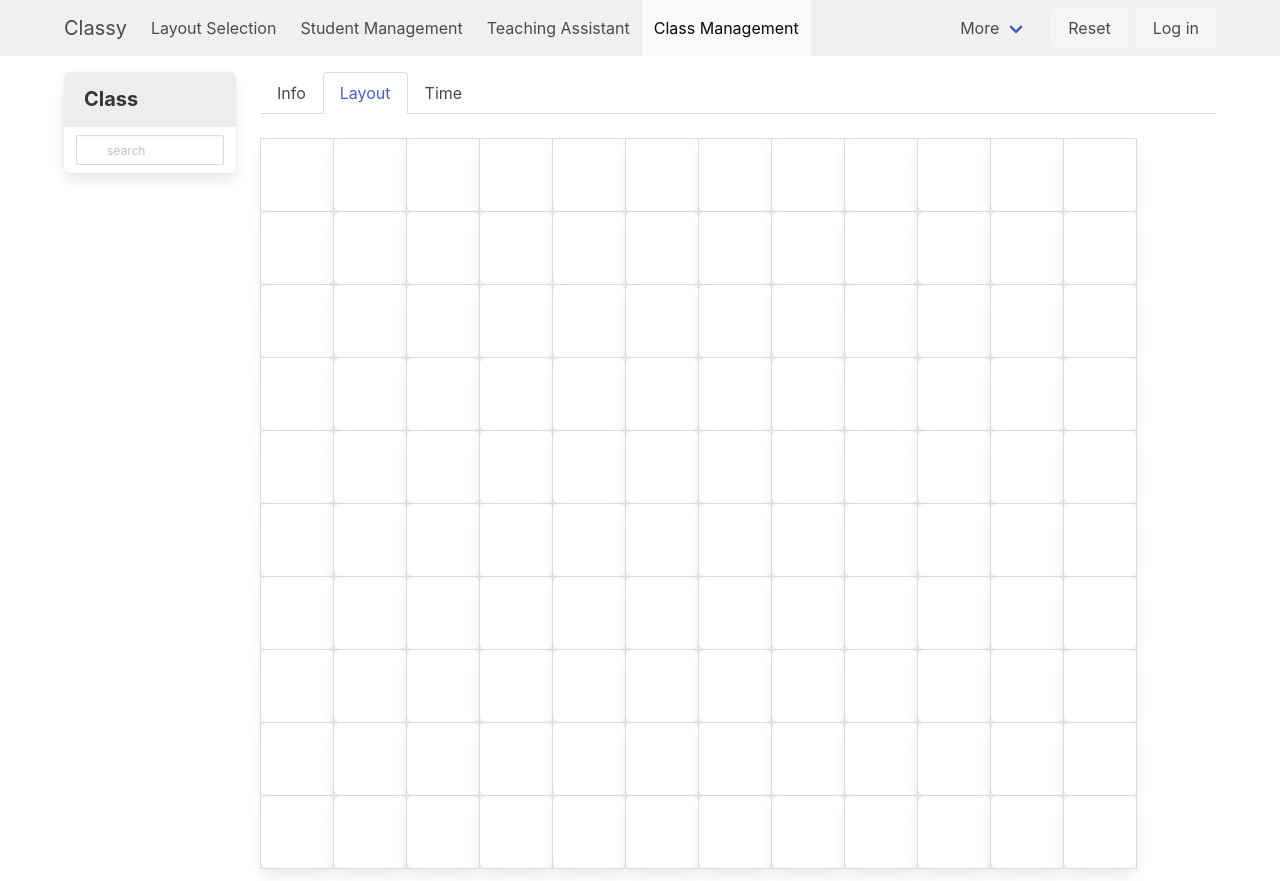
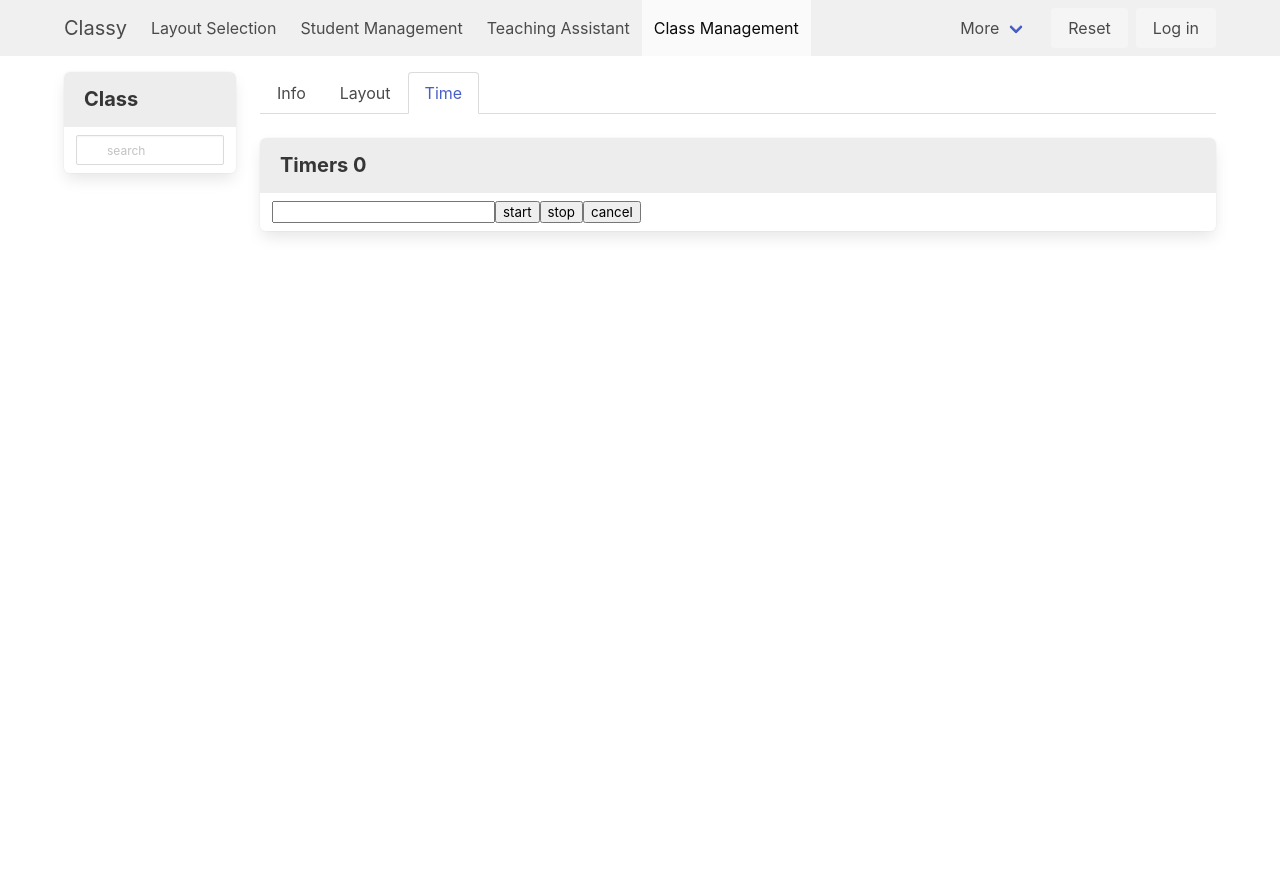
Before and after one commit to nianlu/classy, a React (Create React App) app in the folder client/: page / in a window 1280 px wide. After the commit the page ends 800 px from the top, so only its background shows below. Built offline with nearby package versions, Linux system fonts and the light colour scheme.

Commit message:
class management time

```diff
--- a/client/src/container/ClassManagement.js
+++ b/client/src/container/ClassManagement.js
@@ -4,10 +4,11 @@ import React from 'react';
 import { useStateWithLocalStorage } from './useStateWithLocalStorage';
 
 import Layout from './Layout';
+import Timer from './Timer';
 
 function ClassManagement() {
 
-  const [active, setActive] = React.useState(2);
+  const [active, setActive] = React.useState(3);
 
   const [search, setSearch] = React.useState('');
   const [clases, setClases] = useStateWithLocalStorage('clases', []);
@@ -110,6 +111,9 @@ function ClassManagement() {
         {active === 2 &&
           <Layout tables={tables} onChangeTable={onChangeTable} />
         }
+        {active === 3 &&
+          <Timer />
+        }
       </div>
     </div>
   );
--- a/client/src/container/Layout.js
+++ b/client/src/container/Layout.js
@@ -1,3 +1,4 @@
+/* eslint-disable jsx-a11y/anchor-is-valid */
 import React from 'react';
 
 function Layout(props) {
--- /dev/null
+++ b/client/src/container/Timer.js
@@ -0,0 +1,27 @@
+/* eslint-disable jsx-a11y/anchor-is-valid */
+import React, { useState } from 'react';
+
+function Layout(props) {
+
+  const [time, setTime] = useState(0)
+  const [start, setStart] = useState(Date.now())
+  // const timer = setInterval(() => setTime((Date.now() - start)/1000), 1000)
+
+    return (
+        <div>
+          <nav className="panel">
+            <p className="panel-heading">
+              Timers {time}
+            </p>
+            <div className="panel-block">
+              <input type="text"></input>
+              <button>start</button>
+              <button>stop</button>
+              <button>cancel</button>
+            </div>
+          </nav>
+        </div>
+    )
+}
+
+export default Layout;
```
